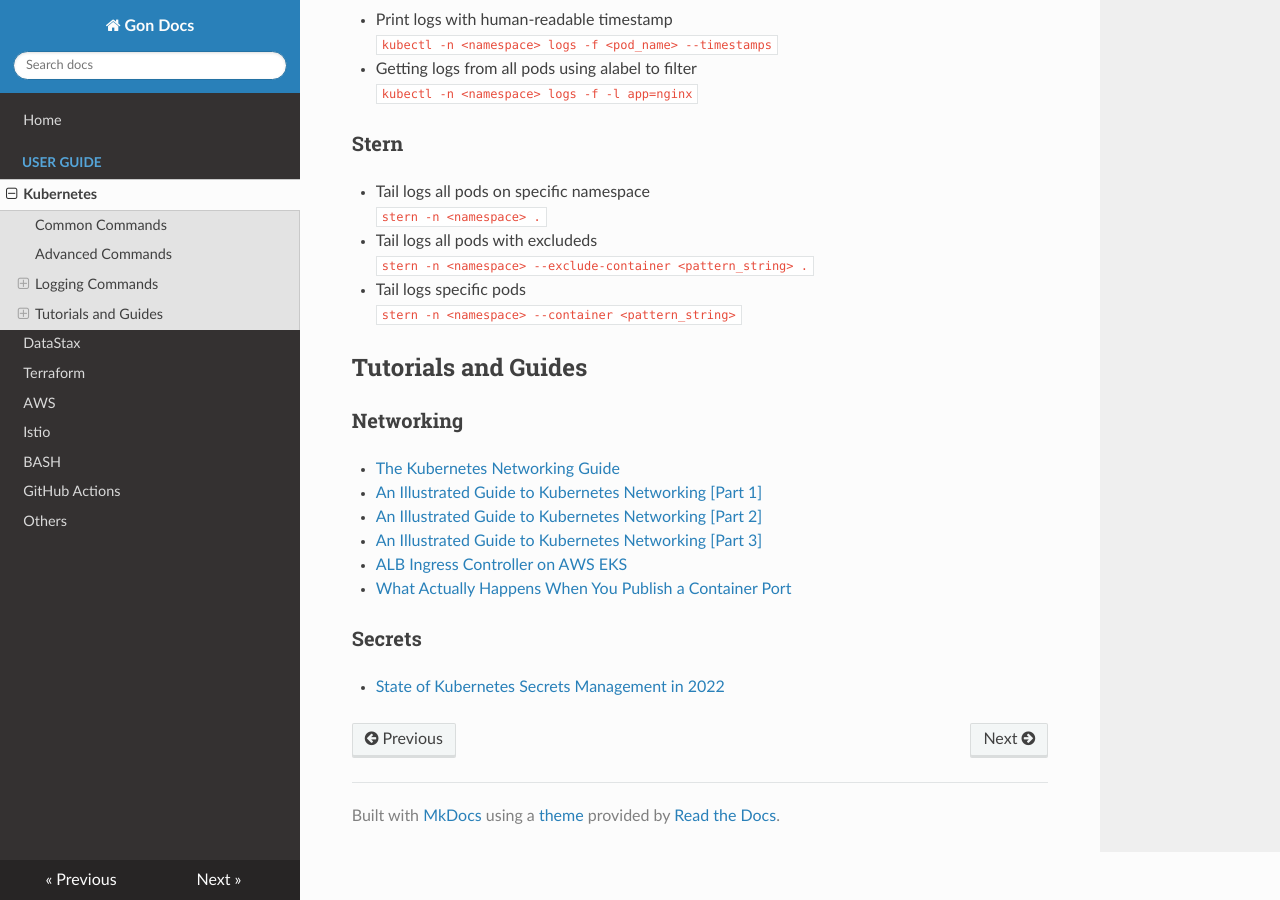
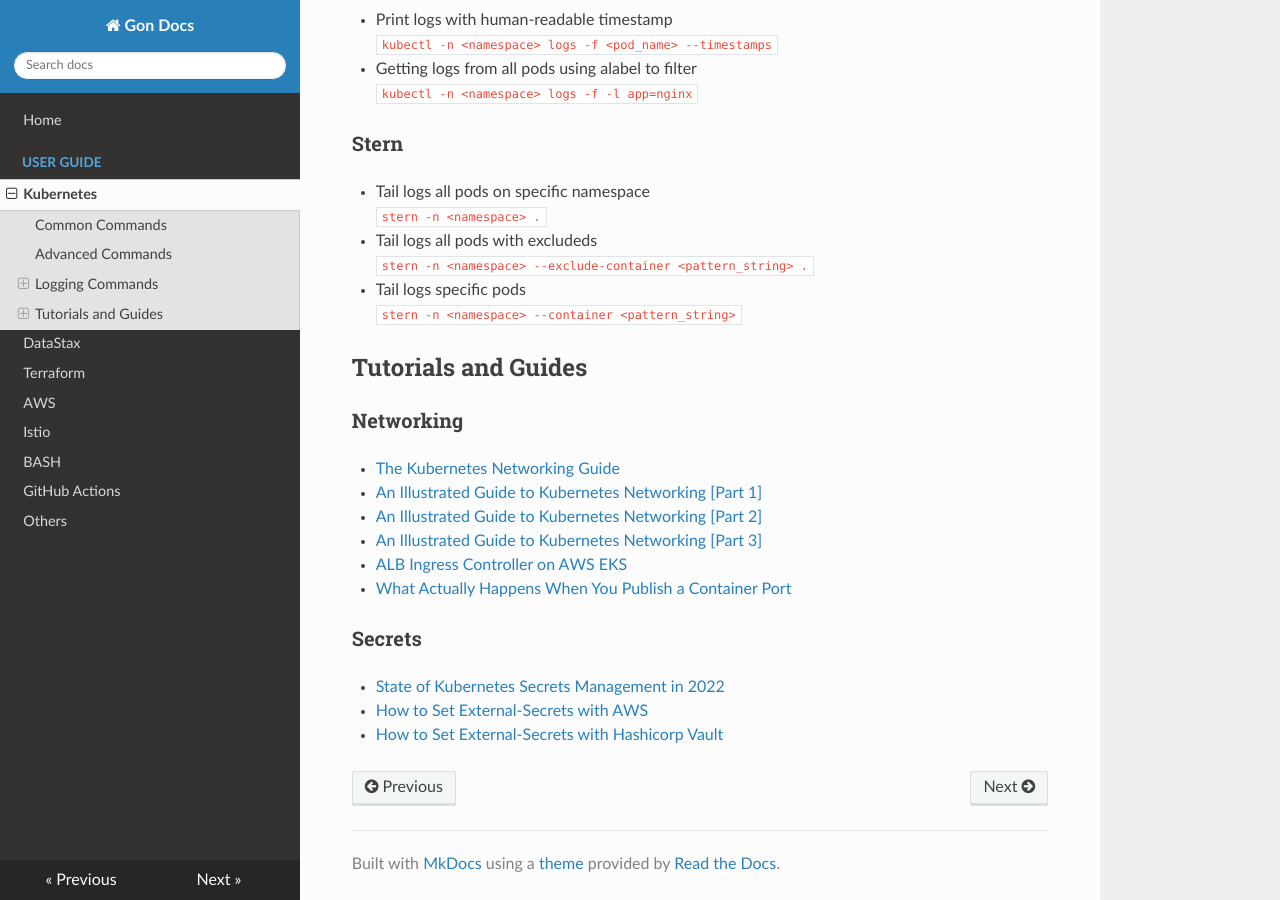
Before and after one commit to gonkun/gonkun, an MkDocs documentation site: the page built from docs/k8s.md, in a window 1280 px wide and 900 px high, scrolled down 1648 px. Built offline with MkDocs 1.6.1, drawn with Linux system fonts in a browser that asks for light colours; nearby versions of some CDN libraries.

Commit message:
adding documentation how to External Secrets

```diff
--- a/docs/k8s.md
+++ b/docs/k8s.md
@@ -79,3 +79,5 @@
 
 ### Secrets
 - [State of Kubernetes Secrets Management in 2022](https://medium.com/4th-coffee/state-of-kubernetes-secrets-management-in-2022-6148af91e7b5)
+- [How to Set External-Secrets with AWS](https://blog.container-solutions.com/tutorial-how-to-set-external-secrets-with-aws)
+- [How to Set External-Secrets with Hashicorp Vault](https://blog.container-solutions.com/tutorialexternal-secrets-with-hashicorp-vault)
```
